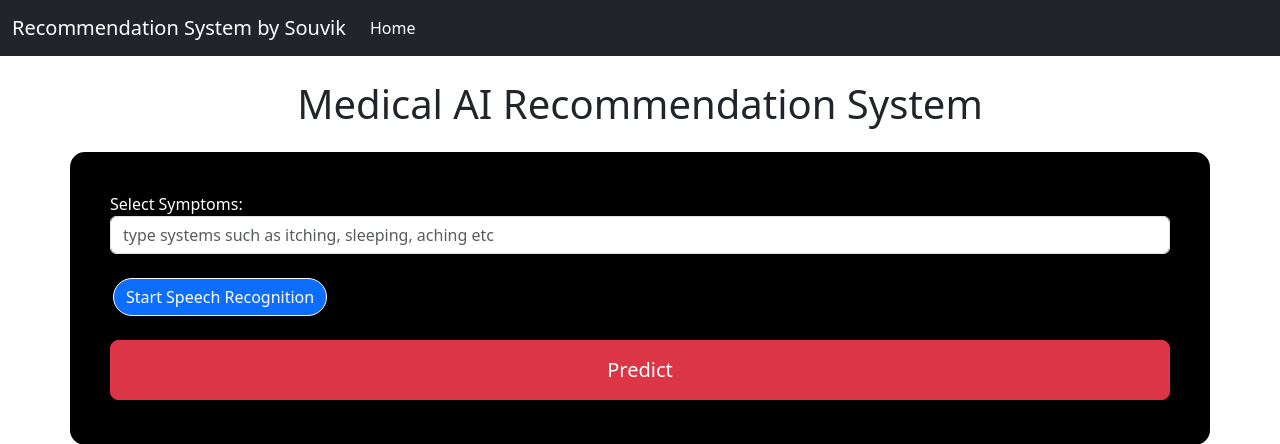
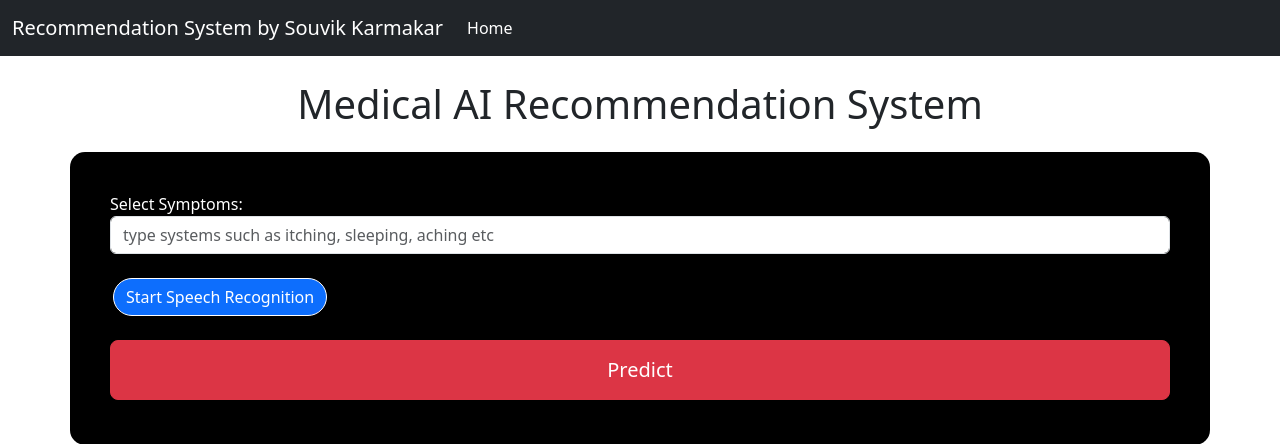
Before and after one commit to souvik2k21/Medical_Recommendation_System, a Flask app: page / in a window 1280 px wide. Shown: the top 444 px of the page. Run offline with Flask 3, Linux system fonts and the light colour scheme; parts of the project's set-up code (start-up, migrations or seed data) failed here and were passed over.

Commit message:
name changes

```diff
--- a/frontend/index.html
+++ b/frontend/index.html
@@ -34,7 +34,7 @@
     <nav class="navbar navbar-expand-lg navbar-dark bg-dark">
         <div class="container-fluid">
             <!-- Logo at the top-left corner -->
-            <a class="navbar-brand" href="#">Recommendation System by Souvik</a>
+            <a class="navbar-brand" href="#">Recommendation System by Souvik Karmakar</a>
             <button class="navbar-toggler" type="button" data-bs-toggle="collapse" data-bs-target="#navbarSupportedContent" aria-controls="navbarSupportedContent" aria-expanded="false" aria-label="Toggle navigation">
                 <span class="navbar-toggler-icon"></span>
             </button>
--- a/templates/index.html
+++ b/templates/index.html
@@ -34,7 +34,7 @@
     <nav class="navbar navbar-expand-lg navbar-dark bg-dark">
         <div class="container-fluid">
             <!-- Logo at the top-left corner -->
-            <a class="navbar-brand" href="#">Recommendation System by Souvik</a>
+            <a class="navbar-brand" href="#">Recommendation System by Souvik Karmakar</a>
             <button class="navbar-toggler" type="button" data-bs-toggle="collapse" data-bs-target="#navbarSupportedContent" aria-controls="navbarSupportedContent" aria-expanded="false" aria-label="Toggle navigation">
                 <span class="navbar-toggler-icon"></span>
             </button>
```
